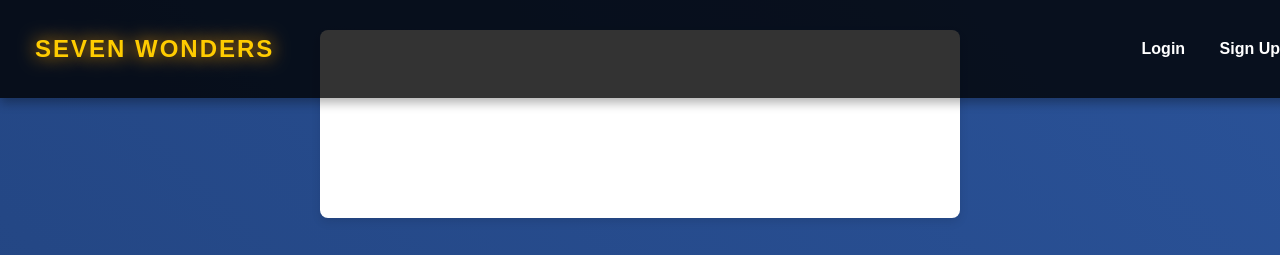
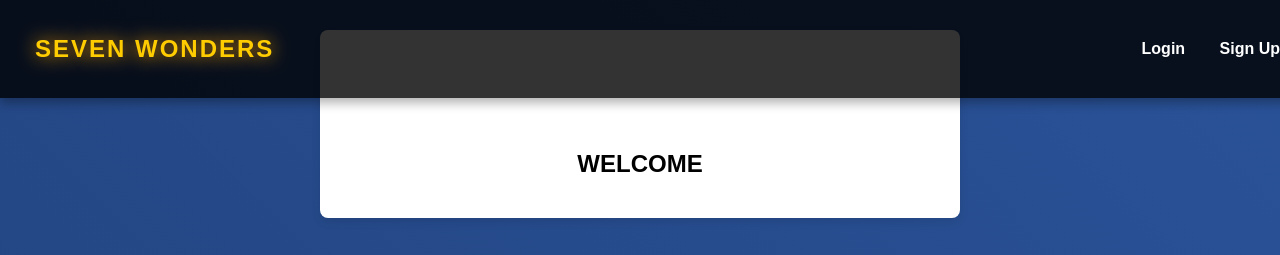
Before and after one commit to Chandrucr798/history.com, a plain HTML site: page index.html in a window 1280 px wide. Shown: the top 255 px of the page. Drawn offline with Linux system fonts and the light colour scheme.

Commit message:
Update index.html

```diff
--- a/index.html
+++ b/index.html
@@ -7,7 +7,7 @@
     <link rel="stylesheet" href="color.css">
     <link rel="icon" href="/icon.gif">
     <style>
-        /* General Styling */
+
         body {
             font-family: 'Poppins', sans-serif;
             margin: 0;
@@ -18,7 +18,7 @@
             overflow-x: hidden;
         }
 
-        /* Navbar */
+
         nav {
             background: rgba(0, 0, 0, 0.8);
             padding: 15px;
@@ -62,9 +62,10 @@
 
         .container {
             padding: 100px 20px 20px;
+            color: black;
         }
 
-        /* Animations */
+
         @keyframes fadeInUp {
             from {
                 opacity: 0;
```
